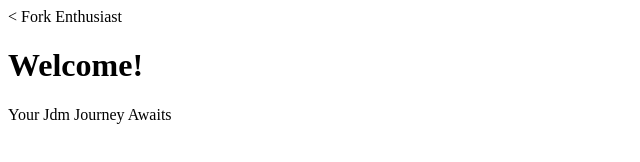
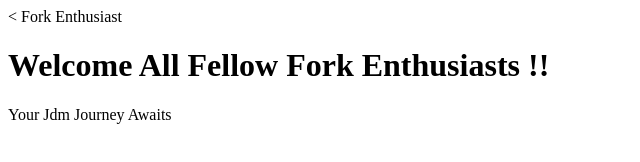
Before and after one commit to soggy-waffles-6900/Forks-Enthusiast.com, a plain HTML site: page index.html in a window 1280 px wide. Shown: the whole page, without its empty margins (0-640 px from the left). Drawn offline with Linux system fonts and the light colour scheme.

Commit message:
Update index.html

```diff
--- a/index.html
+++ b/index.html
@@ -4,7 +4,7 @@
     < Fork Enthusiast </title>
 </head>
 <body>
-    <h1> Welcome!</h1>
+    <h1> Welcome All Fellow Fork Enthusiasts !! </h1>
     <p> Your Jdm Journey Awaits</p>
 </body>
 </html>
```
